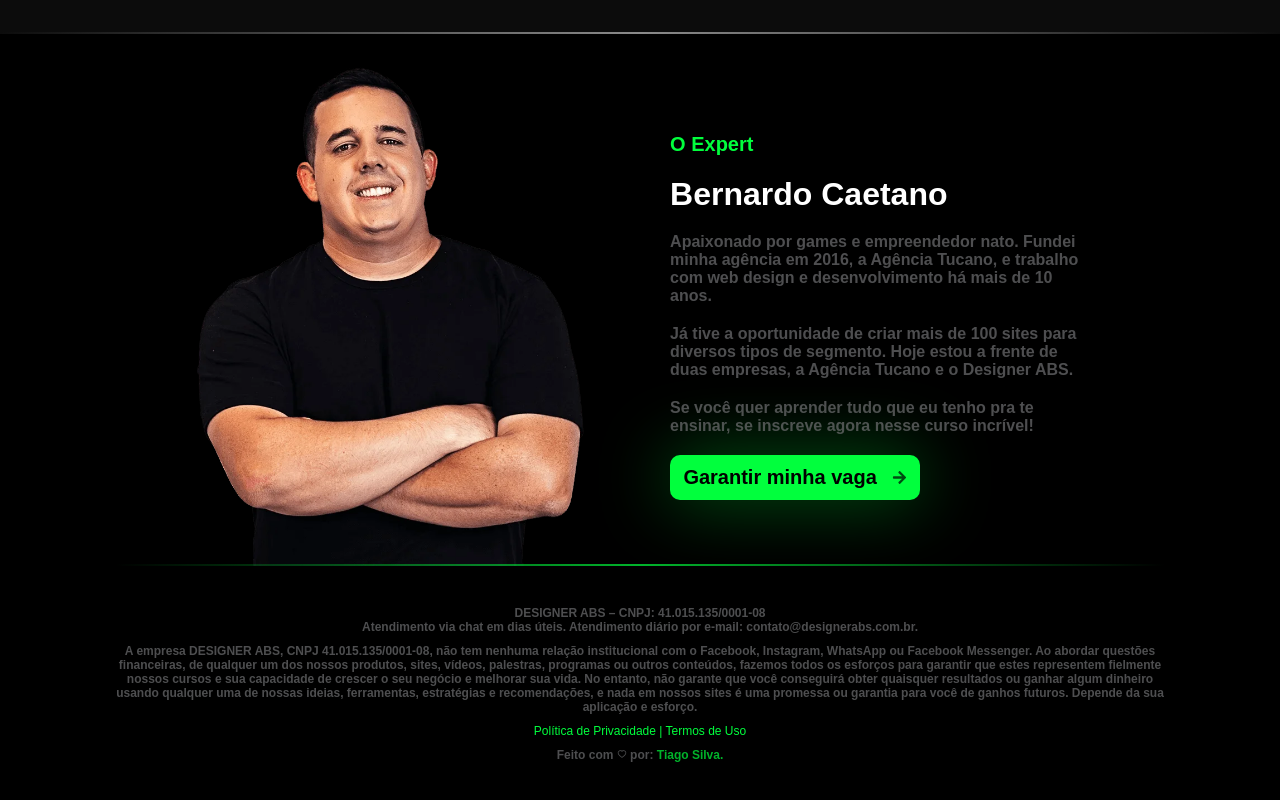
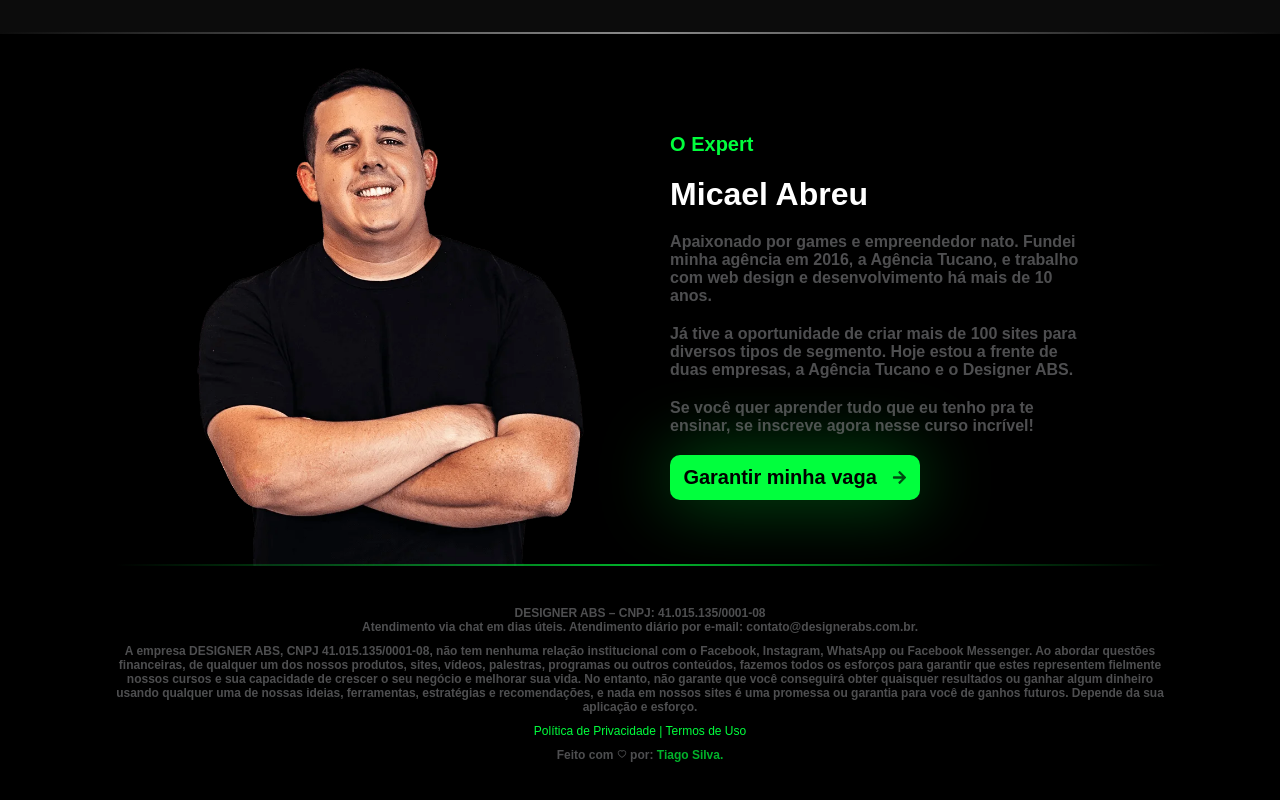
Before and after one commit to Tiago-Silva/cell-phone-maintenance, a Next.js app: page / in a window 1280 px wide. Shown: the part 5212-6012 px from the top of the page. Built offline with nearby package versions, Linux system fonts and the light colour scheme.

Commit message:
refactor: rename title

```diff
--- a/src/app/components/about/about.tsx
+++ b/src/app/components/about/about.tsx
@@ -23,7 +23,7 @@ const About = () => {
             <div className={styles.right}>
                 <span>O Expert</span>
                 <h3 className={styles.title}>
-                    Bernardo Caetano
+                    Micael Abreu
                 </h3>
                 <h4 className={styles.subtitle}>
                     Apaixonado por games e empreendedor nato.
```
